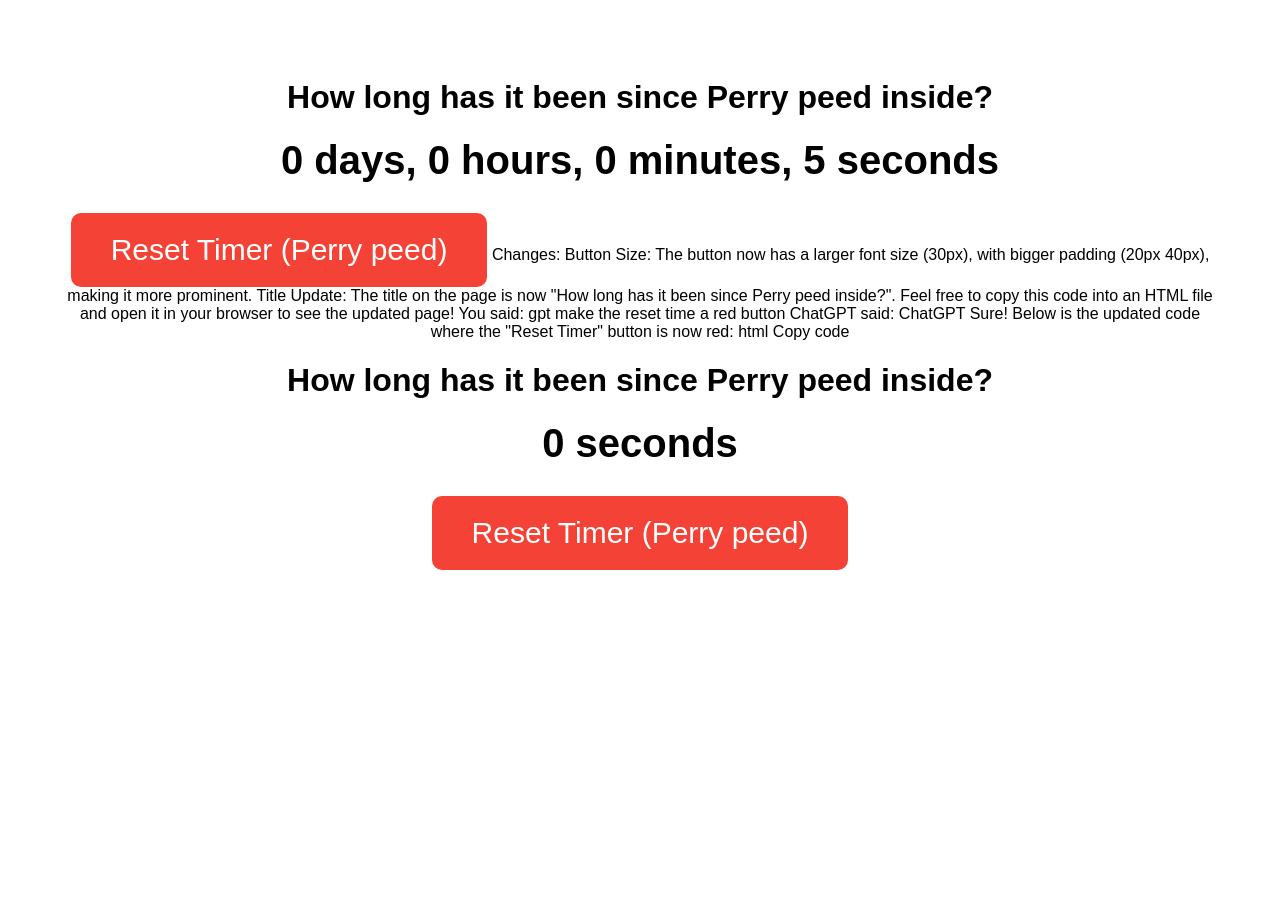
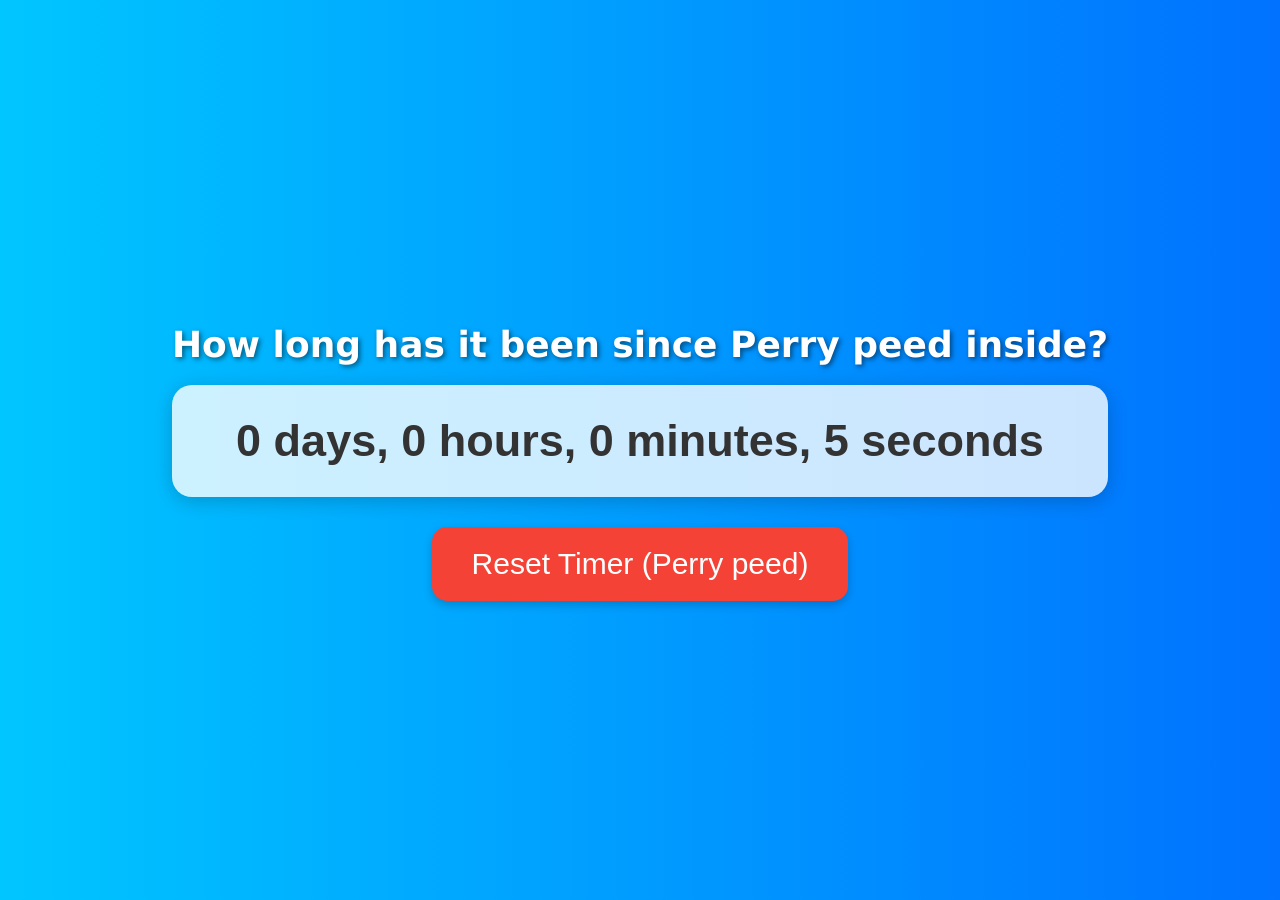
Before and after one commit to guerschonyabusele/dadissigma, a plain HTML site: page index.html in a window 1280 px wide. Before the commit the page ends 800 px from the top, so only its background shows below. Drawn offline with Linux system fonts and the light colour scheme.

Commit message:
Update index.html

```diff
--- a/index.html
+++ b/index.html
@@ -5,38 +5,76 @@
     <meta name="viewport" content="width=device-width, initial-scale=1.0">
     <title>How long has it been since Perry peed inside?</title>
     <style>
+        /* Body Style */
         body {
-            font-family: Arial, sans-serif;
+            font-family: 'Arial', sans-serif;
             text-align: center;
             padding: 50px;
+            background: linear-gradient(to right, #00c6ff, #0072ff); /* Gradient background */
+            height: 100vh;
+            display: flex;
+            justify-content: center;
+            align-items: center;
+            margin: 0;
         }
+
+        /* Counter Box */
         #counter {
-            font-size: 40px;
+            font-size: 45px;
             font-weight: bold;
             margin-top: 20px;
+            padding: 30px;
+            background-color: rgba(255, 255, 255, 0.8);
+            border-radius: 20px;
+            box-shadow: 0 4px 20px rgba(0, 0, 0, 0.2);
+            color: #333;
+            transition: all 0.3s ease;
         }
+
+        #counter:hover {
+            background-color: rgba(255, 255, 255, 1);
+            transform: scale(1.05);
+        }
+
+        /* Button Style */
         button {
             font-size: 30px;
             padding: 20px 40px;
             margin-top: 30px;
             cursor: pointer;
-            background-color: #4CAF50;
+            background-color: #f44336; /* Red color */
             color: white;
             border: none;
-            border-radius: 10px;
+            border-radius: 15px;
+            box-shadow: 0 4px 10px rgba(0, 0, 0, 0.2);
+            transition: all 0.3s ease;
         }
+
         button:hover {
-            background-color: #45a049;
+            background-color: #d32f2f; /* Darker red on hover */
+            transform: scale(1.05);
+            box-shadow: 0 6px 15px rgba(0, 0, 0, 0.3);
+        }
+
+        /* Title Style */
+        h1 {
+            font-family: 'Verdana', sans-serif;
+            font-size: 36px;
+            color: white;
+            margin-bottom: 20px;
+            text-shadow: 2px 2px 5px rgba(0, 0, 0, 0.5);
         }
     </style>
 </head>
 <body>
 
-    <h1>How long has it been since Perry peed inside?</h1>
+    <div>
+        <h1>How long has it been since Perry peed inside?</h1>
 
-    <div id="counter">0 seconds</div>
+        <div id="counter">0 seconds</div>
 
-    <button id="resetButton">Reset Timer (Perry peed)</button>
+        <button id="resetButton">Reset Timer (Perry peed)</button>
+    </div>
 
     <script>
         let lastPeedTime = Date.now(); // Store the last time Perry peed (when the page loads)
@@ -69,88 +107,3 @@
 
 </body>
 </html>
-Changes:
-Button Size: The button now has a larger font size (30px), with bigger padding (20px 40px), making it more prominent.
-Title Update: The title on the page is now "How long has it been since Perry peed inside?".
-Feel free to copy this code into an HTML file and open it in your browser to see the updated page!
-
-
-You said:
-gpt make the reset time a red button
-ChatGPT said:
-ChatGPT
-Sure! Below is the updated code where the "Reset Timer" button is now red:
-
-html
-Copy code
-<!DOCTYPE html>
-<html lang="en">
-<head>
-    <meta charset="UTF-8">
-    <meta name="viewport" content="width=device-width, initial-scale=1.0">
-    <title>How long has it been since Perry peed inside?</title>
-    <style>
-        body {
-            font-family: Arial, sans-serif;
-            text-align: center;
-            padding: 50px;
-        }
-        #counter {
-            font-size: 40px;
-            font-weight: bold;
-            margin-top: 20px;
-        }
-        button {
-            font-size: 30px;
-            padding: 20px 40px;
-            margin-top: 30px;
-            cursor: pointer;
-            background-color: #f44336; /* Red color */
-            color: white;
-            border: none;
-            border-radius: 10px;
-        }
-        button:hover {
-            background-color: #d32f2f; /* Darker red on hover */
-        }
-    </style>
-</head>
-<body>
-
-    <h1>How long has it been since Perry peed inside?</h1>
-
-    <div id="counter">0 seconds</div>
-
-    <button id="resetButton">Reset Timer (Perry peed)</button>
-
-    <script>
-        let lastPeedTime = Date.now(); // Store the last time Perry peed (when the page loads)
-
-        // Function to update the counter every second
-        function updateCounter() {
-            const currentTime = Date.now();
-            const timeElapsed = currentTime - lastPeedTime;
-
-            const seconds = Math.floor(timeElapsed / 1000);
-            const minutes = Math.floor(seconds / 60);
-            const hours = Math.floor(minutes / 60);
-            const days = Math.floor(hours / 24);
-
-            // Formatting the time
-            const displayTime = `${days} days, ${hours % 24} hours, ${minutes % 60} minutes, ${seconds % 60} seconds`;
-
-            // Update the counter on the page
-            document.getElementById("counter").textContent = displayTime;
-        }
-
-        // Reset the timer when the button is clicked (when Perry pees)
-        document.getElementById("resetButton").addEventListener("click", function() {
-            lastPeedTime = Date.now(); // Reset the time to now
-        });
-
-        // Update the counter every second
-        setInterval(updateCounter, 1000);
-    </script>
-
-</body>
-</html>
```
